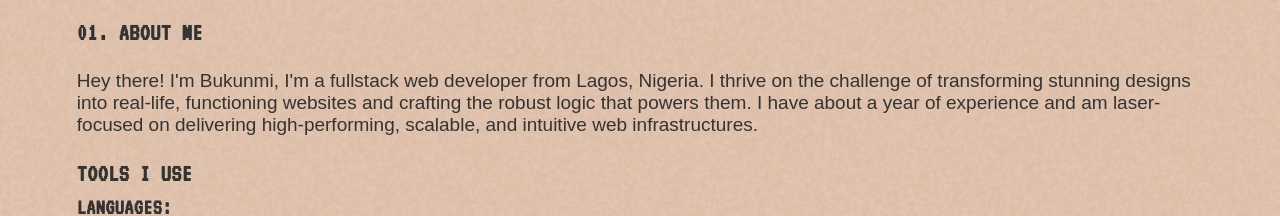
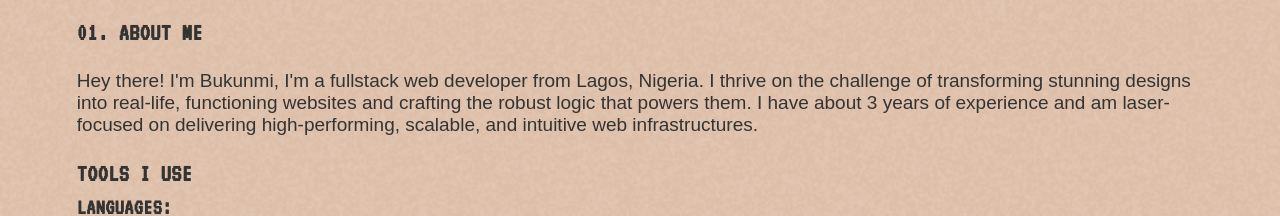
Before and after one commit to PhemiT/portfolio-v1, a Next.js app: page / in a window 1280 px wide. Shown: the part 512-728 px from the top of the page. Built offline with nearby package versions, Linux system fonts and the light colour scheme; a web font is replaced by a local one.

Commit message:
Update About.tsx

```diff
--- a/modules/About.tsx
+++ b/modules/About.tsx
@@ -10,7 +10,7 @@ const About = () => {
                 <p>
                     Hey there! I'm Bukunmi, I'm a fullstack web developer from Lagos, Nigeria.
                     I thrive on the challenge of transforming stunning designs into real-life, functioning websites and crafting the robust logic that powers them.
-                    I have about a year of experience and am laser-focused on delivering high-performing, scalable, and intuitive web infrastructures.
+                    I have about 3 years of experience and am laser-focused on delivering high-performing, scalable, and intuitive web infrastructures.
                 </p>
                 <div className="stack heading">
                     <h3>Tools I Use</h3>
```
